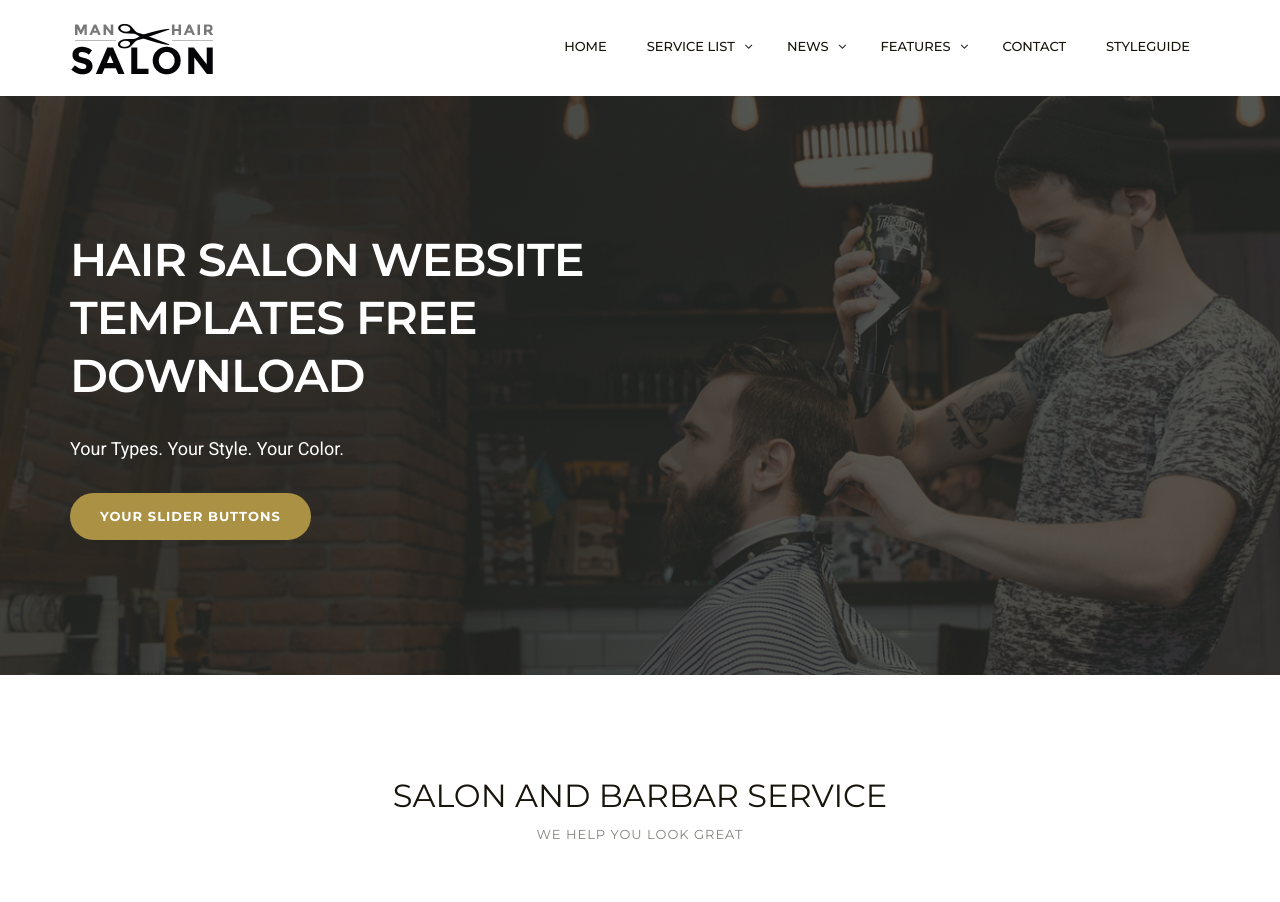
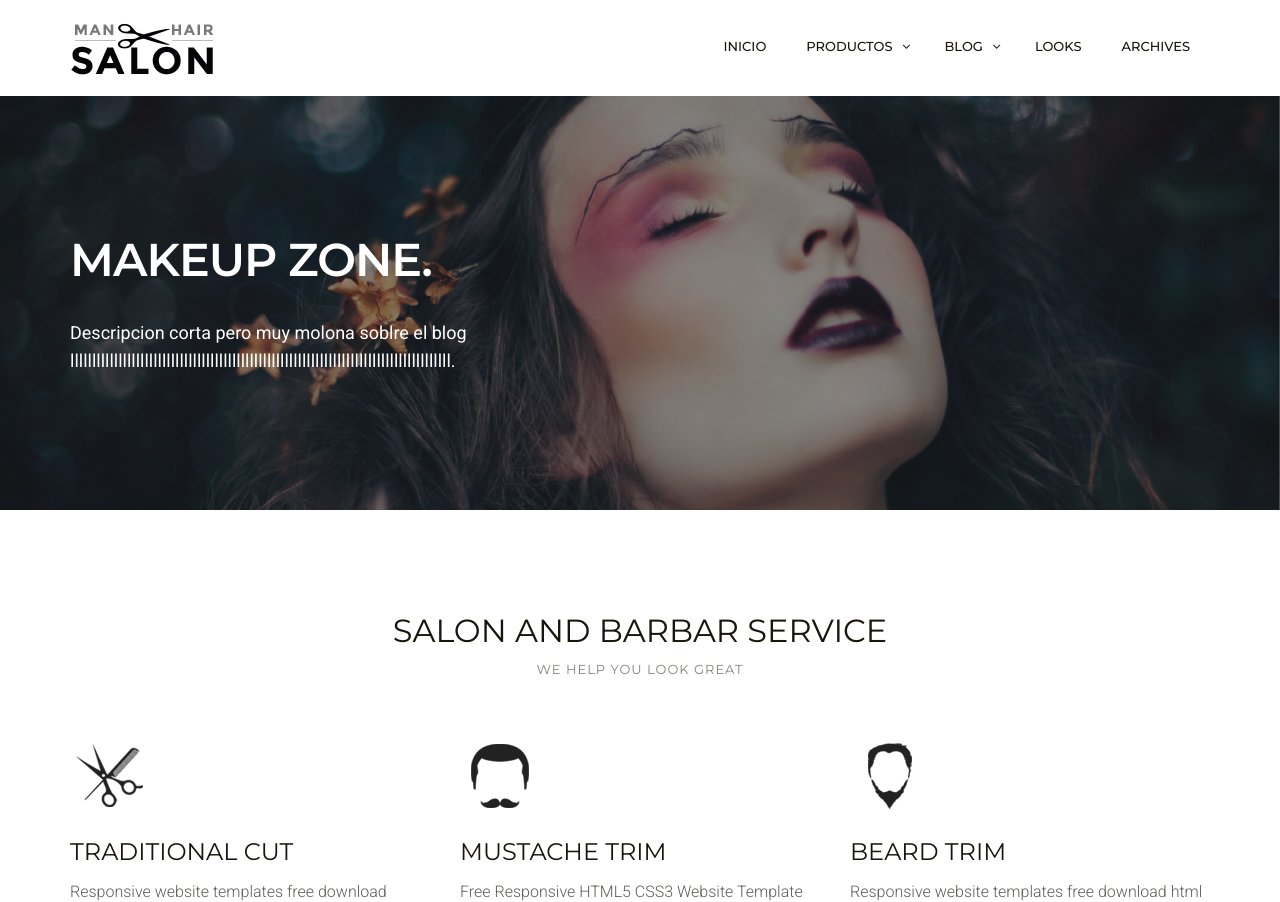
Before and after one commit to AnaMC/MakeupTheme, a WordPress theme: template index.php in a window 1280 px wide. Shown: the top 902 px of the page. Run offline with PHP 8.4 and a stand-in for WordPress, Linux system fonts and the light colour scheme; the site name, menu and one post (Sample post) are stand-ins, and other content is empty.

Commit message:
Actializacion

```diff
--- a/css/style.css
+++ b/css/style.css
@@ -354,7 +354,7 @@ label { }
 /*--------------------------
     5.2 Navigations Regular
    ----------------------------*/
-.hero-section { padding-top: 135px; padding-bottom: 135px; background: linear-gradient(rgba(36, 39, 38, 0.5), rgba(36, 39, 38, 0.5)), rgba(36, 39, 38, 0.5) url(../images/hero-img.jpg) no-repeat center; background-size: cover; }
+.hero-section { padding-top: 135px; padding-bottom: 135px; background: linear-gradient(rgba(36, 39, 38, 0.5), rgba(36, 39, 38, 0.5)), rgba(36, 39, 38, 0.5) url(../images/hero-make3.jpg) no-repeat center; background-size: cover; }
 .hero-caption { padding-top: 100px; padding-bottom: 100px; }
 .hero-title { font-size: 46px; color: #fff; line-height: 58px; font-weight: 600; margin-bottom: 30px; letter-spacing: -1px; }
 .hero-text { font-size: 18px; color: #fff; margin-bottom: 30px; }
--- /dev/null
+++ b/functions.php
@@ -0,0 +1,29 @@
+<?php
+/*Registro de TODOS los js que tenemos y los ponemos "en cola" */
+function theme_scripts(){
+        // back-to-top
+        wp_register_script('back-to-top.js',get_template_directory_uri() . '/js/back-to-top.js',array('jquery'),false,false); //Registro
+        wp_enqueue_script('contactform.js');                                                                                  //Cola
+        // bootstrap
+        wp_register_script('bootstrap.min.js',get_template_directory_uri() . '/js/bootstrap.min.js',array('jquery'),false,false);
+        wp_enqueue_script('bootstrap.min.js');
+        // jquery.min
+        wp_register_script('jquery.min.js',get_template_directory_uri() . '/js/jquery.min.js',array('jquery'),false,false);
+        wp_enqueue_script('jquery.min.js');
+        // jquery.sticky
+        wp_register_script('jquery.sticky.js',get_template_directory_uri() . '/js/jquery.sticky.js',array('jquery'),false,false);
+        wp_enqueue_script('jquery.sticky.js');
+        //menumaker.js
+        wp_register_script('menumaker.js',get_template_directory_uri() . '/js/menumaker.js',array('jquery'),false,false);
+        wp_enqueue_script('menumaker.js');
+        //menumaker.min
+        wp_register_script('menumaker.min.js',get_template_directory_uri() . '/js/menumaker.min.js',array('jquery'),false,false);
+        wp_enqueue_script('menumaker.min.js');
+        //slider-carousel
+        wp_register_script('slider-carousel.js',get_template_directory_uri() . '/js/slider-carousel.js',array('jquery'),false,false);
+        wp_enqueue_script('slider-carousel.js');
+        //sticky-header
+        wp_register_script('sticky-header.js',get_template_directory_uri() . '/js/sticky-header.js',array('jquery'),false,false);
+        wp_enqueue_script('sticky-header.js');
+}
+add_action('wp_enqueue_script','theme_scripts'); /*Añadimos la función al hook, sin esto no dçfunciona nada */
--- /dev/null
+++ b/header.php
@@ -0,0 +1,40 @@
+<?php
+    wp_head(); /*Gancho para el head*/
+?>
+
+<!DOCTYPE html>
+<html lang="en">
+
+<head>
+    <meta charset="utf-8">
+    <meta http-equiv="X-UA-Compatible" content="IE=edge">
+    <meta name="viewport" content="width=device-width, initial-scale=1">
+    <!-- The above 3 meta tags *must* come first in the head; any other head content must come *after* these tags -->
+    <meta name="description" content="Hair salon templates for mens hair cut service provider.">
+    <meta name="keywords" content="hair salon website templates free download, html5 template, free responsive website templates, website layout,html5 website templates, template for website design, beauty HTML5 templates, cosmetics website templates free download">
+    <title>Men Salon | Hair Salon Website Templates Free Download</title>
+    <!-- Bootstrap -->
+    <link href="<?php echo get_template_directory_uri();?>/css/bootstrap.min.css" rel="stylesheet">
+    <!-- Google Fonts -->
+    <link href="https://fonts.googleapis.com/css?family=Roboto:300,300i,400,400i,500,500i,700,700i%7cMontserrat:300,300i,400,400i,500,500i,600,600i,700,700i" rel="stylesheet">
+    <!-- Font Awesome -->
+    <link href="<?php echo get_template_directory_uri();?>/css/font-awesome.min.css" rel="stylesheet">
+    <!-- Style -->
+    <link href="<?php echo get_template_directory_uri();?>/style.css" rel="stylesheet">
+
+
+    <!-- HTML5 shim and Respond.js for IE8 support of HTML5 elements and media queries -->
+    <!-- WARNING: Respond.js doesn't work if you view the page via file:// -->
+    <!--[if lt IE 9]>
+    <script src="https://oss.maxcdn.com/html5shiv/3.7.3/html5shiv.min.js "></script>
+    <script src="https://oss.maxcdn.com/respond/1.4.2/respond.min.js "></script>
+<![endif]-->
+
+<!--Activar el JQ e WordPress-->
+<?php
+    wp_enqueue_script('jquery'); /*Ponemos en cola el script*/
+    wp_enqueue_style( 'parent-theme-css', get_template_directory_uri() . '/style.css' ); /*Ponemos en cola la hoja de estilos*/
+?>
+</head>
+
+<body>
--- a/index.php
+++ b/index.php
@@ -1,62 +1,38 @@
-<!DOCTYPE html>
-<html lang="en">
+<?php
+    get_header(); /*Invocamos a header*/
+?>
 
-<head>
-    <meta charset="utf-8">
-    <meta http-equiv="X-UA-Compatible" content="IE=edge">
-    <meta name="viewport" content="width=device-width, initial-scale=1">
-    <!-- The above 3 meta tags *must* come first in the head; any other head content must come *after* these tags -->
-    <meta name="description" content="Hair salon templates for mens hair cut service provider.">
-    <meta name="keywords" content="hair salon website templates free download, html5 template, free responsive website templates, website layout,html5 website templates, template for website design, beauty HTML5 templates, cosmetics website templates free download">
-    <title>Men Salon | Hair Salon Website Templates Free Download</title>
-    <!-- Bootstrap -->
-    <link href="css/bootstrap.min.css" rel="stylesheet">
-    <!-- Google Fonts -->
-    <link href="https://fonts.googleapis.com/css?family=Roboto:300,300i,400,400i,500,500i,700,700i%7cMontserrat:300,300i,400,400i,500,500i,600,600i,700,700i" rel="stylesheet">
-    <!-- Font Awesome -->
-    <link href="css/font-awesome.min.css" rel="stylesheet">
-    <!-- Style -->
-    <link href="css/style.css" rel="stylesheet">
-    <!-- HTML5 shim and Respond.js for IE8 support of HTML5 elements and media queries -->
-    <!-- WARNING: Respond.js doesn't work if you view the page via file:// -->
-    <!--[if lt IE 9]>
-    <script src="https://oss.maxcdn.com/html5shiv/3.7.3/html5shiv.min.js "></script>
-    <script src="https://oss.maxcdn.com/respond/1.4.2/respond.min.js "></script>
-<![endif]-->
-</head>
-
-<body>
     <div class="header">
         <div class="container">
             <div class="row">
                 <div class="col-lg-4 col-md-4 col-sm-12 col-xs-12">
-                    <a href="index.html"><img src="images/logo.png" alt="Hair Salon Website Templates Free Download"></a>
+                    <a href="index.html"><img src="<?php echo get_template_directory_uri();?>/images/logo.png" alt="Hair Salon Website Templates Free Download"></a>
                 </div>
                 <div class="col-lg-8 col-md-4 col-sm-12 col-xs-12">
                     <div class="navigation">
                         <div id="navigation">
                             <ul>
-                                <li class="active"><a href="index.html" title="Home">Home</a></li>
-                                <li class="has-sub"><a href="service-list.html" title="Service List">Service List</a>
+                                <li class="active"><a href="index.html" title="Home">Inicio</a></li>
+                                <li class="has-sub"><a href="service-list.html" title="Service List">Productos</a>
+                                <!--    <ul>-->
+                                <!--        <li><a href="service-list.html" title="Service List"></a></li>-->
+                                        <!--<li><a href="service-detail.html" title="Service Detail">Service Detail</a></li>-->
+                                <!--    </ul>-->
+                                <!--</li>-->
+                                <!--<li class="has-sub"><a href="blog-default.html" title="Blog ">Blog</a>-->
+                                    <!--<ul>-->
+                                        <!--<li><a href="blog-default.html" title="Blog">Blog Default</a></li>-->
+                                        <!--<li><a href="blog-single.html" title="Blog Single ">Blog Single</a></li>-->
+                                    <!--</ul>-->
+                                <!--</li>-->
+                                <li><a href="#" title="Features">Blog</a>
                                     <ul>
-                                        <li><a href="service-list.html" title="Service List">Service List</a></li>
-                                        <li><a href="service-detail.html" title="Service Detail">Service Detail</a></li>
+                                        <!--<li><a href="testimonial.html" title="Service List">Testimonial</a></li>-->
+                                        <!--<li><a href="styleguide.html" title="Service Detail">Style Guide</a></li>-->
                                     </ul>
                                 </li>
-                                <li class="has-sub"><a href="blog-default.html" title="Blog ">News</a>
-                                    <ul>
-                                        <li><a href="blog-default.html" title="Blog">Blog Default</a></li>
-                                        <li><a href="blog-single.html" title="Blog Single ">Blog Single</a></li>
-                                    </ul>
-                                </li>
-                                <li><a href="#" title="Features">Features</a>
-                                    <ul>
-                                        <li><a href="testimonial.html" title="Service List">Testimonial</a></li>
-                                        <li><a href="styleguide.html" title="Service Detail">Style Guide</a></li>
-                                    </ul>
-                                </li>
-                                <li><a href="contact.html" title="Contact Us">Contact</a> </li>
-                                <li><a href="styleguide.html" title="Styleguide">styleguide</a> </li>
+                                <li><a href="contact.html" title="Contact Us">Looks</a> </li>
+                                <li><a href="styleguide.html" title="Styleguide">Archives</a> </li>
                             </ul>
                         </div>
                     </div>
@@ -68,9 +44,10 @@
         <div class="container">
             <div class="row">
                 <div class="col-lg-6 col-md-6 col-sm-6 col-xs-12">
-                    <h1 class="hero-title">hair salon website templates free download</h1>
-                    <p class="hero-text"><strong>Your Types. Your Style. Your Color.</strong> </p>
-                    <a href="#" class="btn btn-default">Your slider buttons</a> </div>
+                    <h1 class="hero-title">Makeup Zone.</h1>
+                    <p class="hero-text"><strong>Descripcion corta pero muy molona soblre el blog lllllllllllllllllllllllllllllllllllllllllllllllllllllllllllllllllllllllllllllllllllllll.</strong> </p>
+                    <!--<a href="#" class="btn btn-default">Your slider buttons</a> -->
+            </div>
             </div>
         </div>
     </div>
@@ -92,7 +69,7 @@
                         <!-- service block -->
                         <div class="service-icon mb20">
                             <!-- service img -->
-                            <img src="images/service-icon-1.png" alt=""> </div>
+                            <img src="<?php echo get_template_directory_uri();?>/images/service-icon-1.png" alt=""> </div>
                         <!-- service img -->
                         <div class="service-content">
                             <!-- service content -->
@@ -109,7 +86,7 @@
                         <!-- service block -->
                         <div class="service-icon mb20">
                             <!-- service img -->
-                            <img src="images/service-icon-2.png" alt=""> </div>
+                            <img src="<?php echo get_template_directory_uri();?>/images/service-icon-2.png" alt=""> </div>
                         <!-- service img -->
                         <div class="service-content">
                             <!-- service content -->
@@ -126,7 +103,7 @@
                         <!-- service block -->
                         <div class="service-icon mb20">
                             <!-- service img -->
-                            <img src="images/service-icon-3.png" alt=""> </div>
+                            <img src="<?php echo get_template_directory_uri();?>/images/service-icon-3.png" alt=""> </div>
                         <!-- service img -->
                         <div class="service-content">
                             <!-- service content -->
@@ -145,7 +122,7 @@
     <div class="space-medium bg-default">
         <div class="container">
             <div class="row">
-                <div class="col-lg-5 col-md-5 col-sm-12 col-xs-12"><img src="images/about-img.jpg" alt="" class="img-responsive"></div>
+                <div class="col-lg-5 col-md-5 col-sm-12 col-xs-12"><img src="<?php echo get_template_directory_uri();?>/images/about-img.jpg" alt="" class="img-responsive"></div>
                 <div class="col-lg-7 col-md-7 col-sm-12 col-xs-12">
                     <div class="well-block">
                         <h1>Men’s salon website templates</h1>
@@ -238,7 +215,7 @@
                             <!-- post block -->
                             <div class="col-md-6">
                                 <div class="post-img">
-                                    <a href="#"><img src="images/post-img.jpg" alt="" class="img-responsive"></a>
+                                    <a href="#"><img src="<?php echo get_template_directory_uri();?>/images/post-img.jpg" alt="" class="img-responsive"></a>
                                 </div>
                             </div>
                             <div class="col-md-6">
@@ -255,81 +232,7 @@
             </div>
         </div>
     </div>
-    <div class="footer">
-        <!-- footer-->
-        <div class="container">
-            <div class="footer-block">
-                <!-- footer block -->
-                <div class="row">
-                    <div class="col-lg-4 col-md-4 col-sm-6 col-xs-12">
-                        <div class="footer-widget">
-                            <h2 class="widget-title">Salon Address</h2>
-                            <ul class="listnone contact">
-                                <li><i class="fa fa-map-marker"></i> 4958 Norman Street Los Angeles, CA 90042 </li>
-                                <li><i class="fa fa-phone"></i> +00 (800) 123-4567</li>
-                                <li><i class="fa fa-fax"></i> +00 (123) 456 7890</li>
-                                <li><i class="fa fa-envelope-o"></i> info@salon.com</li>
-                            </ul>
-                        </div>
-                    </div>
-                    <div class="col-lg-3 col-md-3 col-sm-6 col-xs-12">
-                        <div class="footer-widget footer-social">
-                            <!-- social block -->
-                            <h2 class="widget-title">Social Feed</h2>
-                            <ul class="listnone">
-                                <li>
-                                    <a href="#"> <i class="fa fa-facebook"></i> Facebook </a>
-                                </li>
-                                <li><a href="#"><i class="fa fa-twitter"></i> Twitter</a></li>
-                                <li><a href="#"><i class="fa fa-google-plus"></i> Google Plus</a></li>
-                                <li><a href="#"><i class="fa fa-linkedin"></i> Linked In</a></li>
-                                <li>
-                                    <a href="#"> <i class="fa fa-youtube"></i>Youtube</a>
-                                </li>
-                            </ul>
-                        </div>
-                        <!-- /.social block -->
-                    </div>
-                    <div class="col-lg-5 col-md-5 col-sm-12 col-xs-12">
-                        <div class="footer-widget widget-newsletter">
-                            <!-- newsletter block -->
-                            <h2 class="widget-title">Newsletters</h2>
-                            <p>Enter your email address to receive new patient information and other useful information right to your inbox.</p>
-                            <div class="input-group">
-                                <input type="text" class="form-control" placeholder="Email Address">
-                                <span class="input-group-btn">
-                            <button class="btn btn-default" type="button">Subscribe</button>
-                            </span>
-                            </div>
-                            <!-- /input-group -->
-                        </div>
-                        <!-- newsletter block -->
-                    </div>
-                </div>
-                <div class="tiny-footer">
-                    <!-- tiny footer block -->
-                    <div class="row">
-                        <div class="col-lg-12 col-md-12 col-sm-12 col-xs-12">
-                            <div class="copyright-content">
-                                <p>© Men Salon 2020 | all rights reserved</p>
-                            </div>
-                        </div>
-                    </div>
-                </div>
-                <!-- /.tiny footer block -->
-            </div>
-            <!-- /.footer block -->
-        </div>
-    </div>
-    <!-- /.footer-->
-    <!-- jQuery (necessary for Bootstrap's JavaScript plugins) -->
-    <script src="js/jquery.min.js"></script>
-    <!-- Include all compiled plugins (below), or include individual files as needed -->
-    <script src="js/bootstrap.min.js"></script>
-    <script src="js/menumaker.js"></script>
-    <!-- sticky header -->
-    <script src="js/jquery.sticky.js"></script>
-    <script src="js/sticky-header.js"></script>
-</body>
 
-</html>
+<?php
+    get_footer(); /*Invocamos a footer*/
+?>
--- a/style.css
+++ b/style.css
@@ -5,6 +5,7 @@ Description: Plantilla desarrollada como parte del aprendizaje realizado en clas
 Version: 2.0
 */
 
+/*IMPORT CSS*/
 @import url("css/style.css");
 @import url("css/bootstrap.min");
 @import url("css/font-awesome.min.css");
```
Also changed, not shown: footer.php (added, +82 -0 lines), images/hero-make-s.png (added), images/hero-make.jpg (added), images/hero-make2.jpg (added), images/hero-make3.jpg (added).
